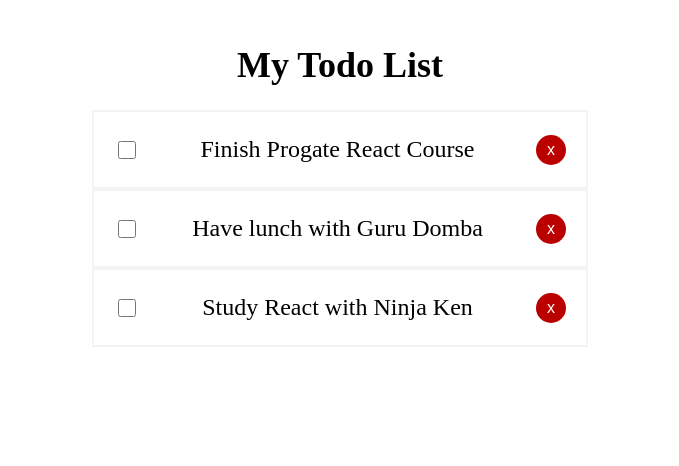
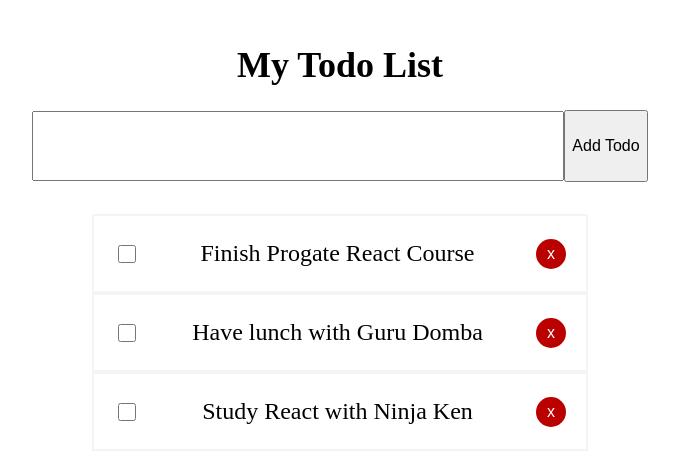
Before and after one commit to WindaMarito25/react-todo-app2, a React (Vite) app: page / in a window 1280 px wide. Shown: the top 466 px of the page, without its empty margins (300-979 px from the left). Built offline with nearby package versions, Linux system fonts and the light colour scheme.

Commit message:
Develop add todo feature

```diff
--- a/src/App.jsx
+++ b/src/App.jsx
@@ -1,5 +1,6 @@
 import React, { useState } from "react";
 import Todos from "./components/Todos";
+import TodoForm from "./components/TodoForm";
 
 function App() {
   const [todos, setTodos] = useState([
@@ -22,8 +23,6 @@
 
   console.log(todos);
 
-  // Definisikan fitur di sini
-
   // Definisi toggletCompleted
   const toggleCompleted = (todoId) => {
     const updatedTodos = todos.map((todo) => {
@@ -35,15 +34,32 @@
     setTodos(updatedTodos);
   };
 
+  //Menambahkan fitur delete dengan mendefinisikan const de
   const deleteTodo = (todoId) => {
     const newTodos = todos.filter((todo) => todo.id !== todoId);
     setTodos(newTodos);
   };
 
+  const addTodo = (todoTitle) => {
+    if (todoTitle === "") {
+      return;
+    }
+
+    const newTodo = {
+      id: todos.length + 1,
+      title: todoTitle,
+      completed: false,
+    };
+
+    const updatedTodos = todos.concat(newTodo);
+    setTodos(updatedTodos);
+  };
+
   return (
     <div style={styles.container}>
       <h1 style={styles.title}>My Todo List</h1>
-      {/* Teruskan function toggleCompleted ke component Todos */}
+      {/* Teruskan function addTodo sebagai props */}
+      <TodoForm addTodo={addTodo} />
       <Todos
         todos={todos}
         toggleCompleted={toggleCompleted}
--- /dev/null
+++ b/src/components/TodoForm.jsx
@@ -0,0 +1,61 @@
+import React, { useState } from "react";
+
+// Menerima function addTodo sebagai props
+const TodoForm = ({ addTodo }) => {
+  // Definisikan state "title"
+  const [title, setTitle] = useState(" ");
+
+  const handleSubmit = (event) => {
+    event.preventDefault();
+    addTodo(title); // Teruskan "title" sebagai argument
+    setTitle(""); // Reset title-nya
+  };
+
+  // Definisikan function "handleChangeTitle"
+  const handleChangeTitle = (event) => {
+    setTitle(event.target.value);
+  };
+
+  // Periksa apakah function "handleChangeTitle" berfungsi
+  console.log(title);
+
+  return (
+    <div style={styles.container}>
+      <form
+        onSubmit={(event) => {
+          handleSubmit(event);
+        }}
+      >
+        <input
+          type="text"
+          placeholder="Add your Todo"
+          style={styles.formInput}
+          onChange={(event) => {
+            handleChangeTitle(event);
+          }}
+          value={title} // Atur nilai dari input sesuai dengan state  "title"
+        />
+        <button style={styles.button}>Add Todo</button>
+      </form>
+    </div>
+  );
+};
+
+/**CSS Inline Style */
+const styles = {
+  container: {
+    marginBottom: "32px",
+  },
+  formInput: {
+    height: "66px",
+    width: "40%",
+    fontSize: "16px",
+    padding: "0 16px",
+  },
+  button: {
+    height: "72px",
+    fontSize: "16px",
+  },
+};
+
+export default TodoForm;
--- a/src/components/Todos.jsx
+++ b/src/components/Todos.jsx
@@ -11,7 +11,7 @@
           <TodoItem
             key={todo.id}
             todo={todo}
-            // Teruskan function toggleCompleted ke component TodoItem
+            // Teruskan function toggleCompleted dan deleteTodo ke component TodoItem
             toggleCompleted={toggleCompleted}
             deleteTodo={deleteTodo}
           />
```
